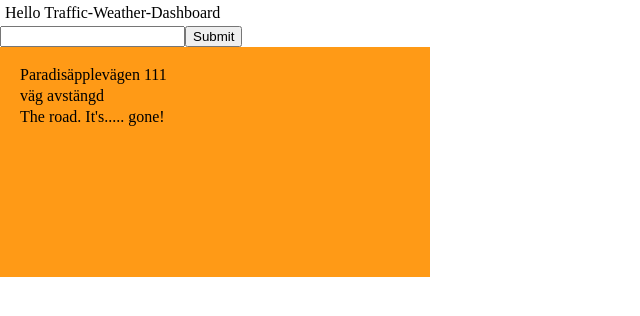
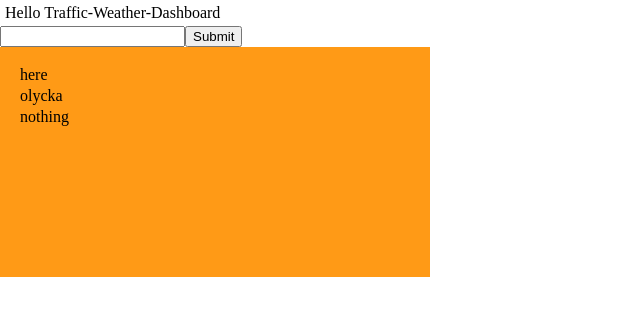
Before and after one commit to BadThad/Traffic-Weather-Dashboard, a React (Vite) app: page / in a window 1280 px wide. Shown: the top 316 px of the page, without its empty margins (0-640 px from the left). Built offline with nearby package versions, Linux system fonts and the light colour scheme.

Commit message:
added zustand for the situationComponent.

```diff
--- a/package.json
+++ b/package.json
@@ -12,8 +12,8 @@
   "dependencies": {
     "react": "^19.0.0",
     "react-dom": "^19.0.0",
-    "zustand": "^5.0.3",
-    "tsx": "^4.19.3"
+    "tsx": "^4.19.3",
+    "zustand": "^5.0.3"
   },
   "devDependencies": {
     "@eslint/js": "^9.21.0",
--- a/src/components/trafficSituation.tsx
+++ b/src/components/trafficSituation.tsx
@@ -1,19 +1,24 @@
-import { useEffect, useState } from "react";
 import "./trafficSituationStyles.css"
+import { useSituationsStore } from "../stores/situationsStore";
+
 
 function TrafficSituation() {
 
+    /*
 const [adress, setAdress] = useState("Paradisäpplevägen 111");
 const [situation, setSituation] = useState("väg avstängd");
 const [message, setMessage] = useState("The road. It's..... gone!");
+*/
 
-
+const where = useSituationsStore((state) => state.where);
+const what = useSituationsStore((state) => state.what);
+const why = useSituationsStore((state) => state.why);
 
     return (
         <div className="componentContainer">
-            <p>{adress}</p>             {/*VAR*/}
-            <p>{situation}</p>          {/*VAD*/}
-            <p>{message}</p>            {/*VARFÖR*/}
+            <p>{where}</p>  {/*VAR ÄR SITUATIONEN*/}
+            <p>{what}</p>   {/*VAD FÖR SITUATION*/}
+            <p>{why}</p>    {/*BESKRIVNING AV SITUATIONEN*/}
         </div>
     );
 
--- /dev/null
+++ b/src/stores/situationsStore.tsx
@@ -0,0 +1,48 @@
+import { create } from "zustand";
+
+//define the type of thestore
+type SituationsStore = {
+    where: string;
+    what: string;
+    why: string;
+    fetchSituationAsync: (lon:number, lat:number) => Promise<void>
+};
+
+//create the store
+export const useSituationsStore = create<SituationsStore>((set) => ({
+    where: "here",
+    what: "olycka",
+    why: "nothing",
+
+    fetchSituationAsync: async (lon, lat) => {
+        const url = `https://api.trafikinfo.trafikverket.se/v2/data.json`;
+        const myKey = "b7b7d7583c7d4d79b51214eceb67a1ad";
+
+        const xmlData =
+        `<REQUEST>
+            <LOGIN authenticationkey="${myKey}" />
+            <QUERY objecttype="Situation" schemaversion="1" limit="1">
+            <FILTER>
+                <NEAR name="Deviation.Geometry.WGS84" value="${lon} ${lat}" mindistance="0m" maxdistance="90000m" />
+            </FILTER>
+            </QUERY>
+        </REQUEST>`;
+
+        try {
+            const response = await fetch(url, {
+                method: "POST",
+                body: xmlData,
+                headers: {
+                    "Content-Type": "text/xml",
+                },
+            });
+            if (!response.ok) {
+                throw new Error ("Network respons was not OK!");
+            }
+            const data = await response.json();
+            console.log (JSON.stringify(data));
+        } catch (error) {
+            console.log(error);
+        }
+    }
+}))
```
Also changed, not shown: src/stores/userstore.tsx (renamed from src/stores/userstore.ts), 1 other file (tests, documents, lock files or other folders).
